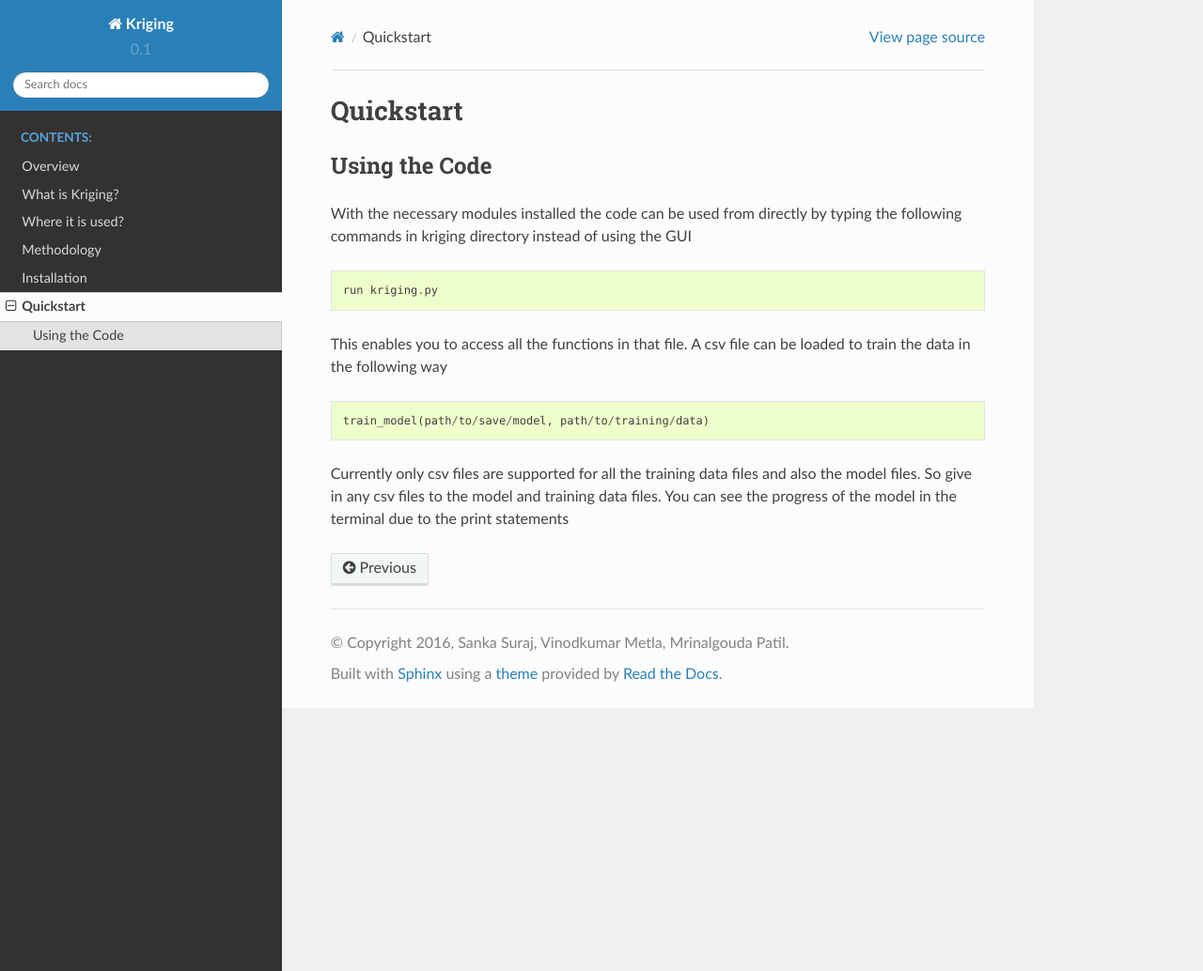
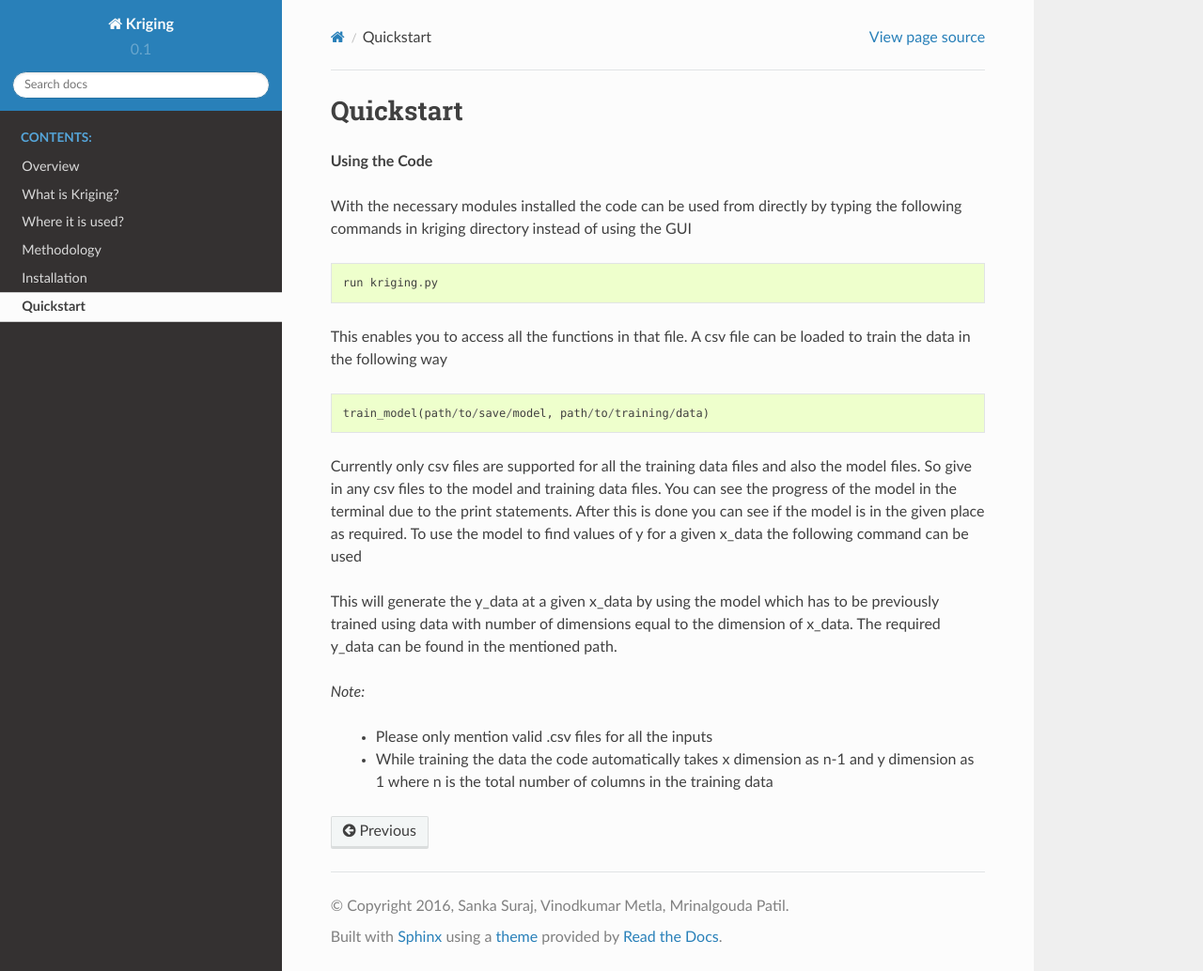
Before and after one commit to sankasuraj/sdesproject2, a Sphinx documentation site: the page built from docs/source/quickstart.rst, in a window 1280 px wide and 1034 px high. Shown: the whole window at 94% size. Built offline with Sphinx 7.4.7 and the Read the Docs theme 2.0.0, drawn with Linux system fonts in a browser that asks for light colours.

Commit message:
modified quickstart file

```diff
--- a/docs/source/quickstart.rst
+++ b/docs/source/quickstart.rst
@@ -5,8 +5,8 @@ Quickstart
 .. role:: python(code)
     :language: python
 
-Using the Code
---------------
+**Using the Code**
+
 With the necessary modules installed the code can be used from directly by typing the following commands in kriging directory instead of using the GUI
 
 .. code:: python
@@ -19,6 +19,15 @@ This enables you to access all the functions in that file. A csv file can be loa
 
     train_model(path/to/save/model, path/to/training/data)
 
-Currently only csv files are supported for all the training data files and also the model files. So give in any csv files to the model and training data files. You can see the progress of the model in the terminal due to the print statements
+Currently only csv files are supported for all the training data files and also the model files. So give in any csv files to the model and training data files. You can see the progress of the model in the terminal due to the print statements. After this is done you can see if the model is in the given place as required. To use the model to find values of y for a given x_data the following command can be used
 
 .. code:: python
+    find_values(path/to/model, path/to/x_data, path/to/save/y_data)
+
+
+This will generate the y_data at a given x_data by using the model which has to be previously trained using data with number of dimensions equal to the dimension of x_data. The required y_data can be found in the mentioned path.
+
+*Note:*
+
+    - Please only mention valid .csv files for all the inputs
+    - While training the data the code automatically takes x dimension as n-1 and y dimension as 1 where n is the total number of columns in the training data
```
